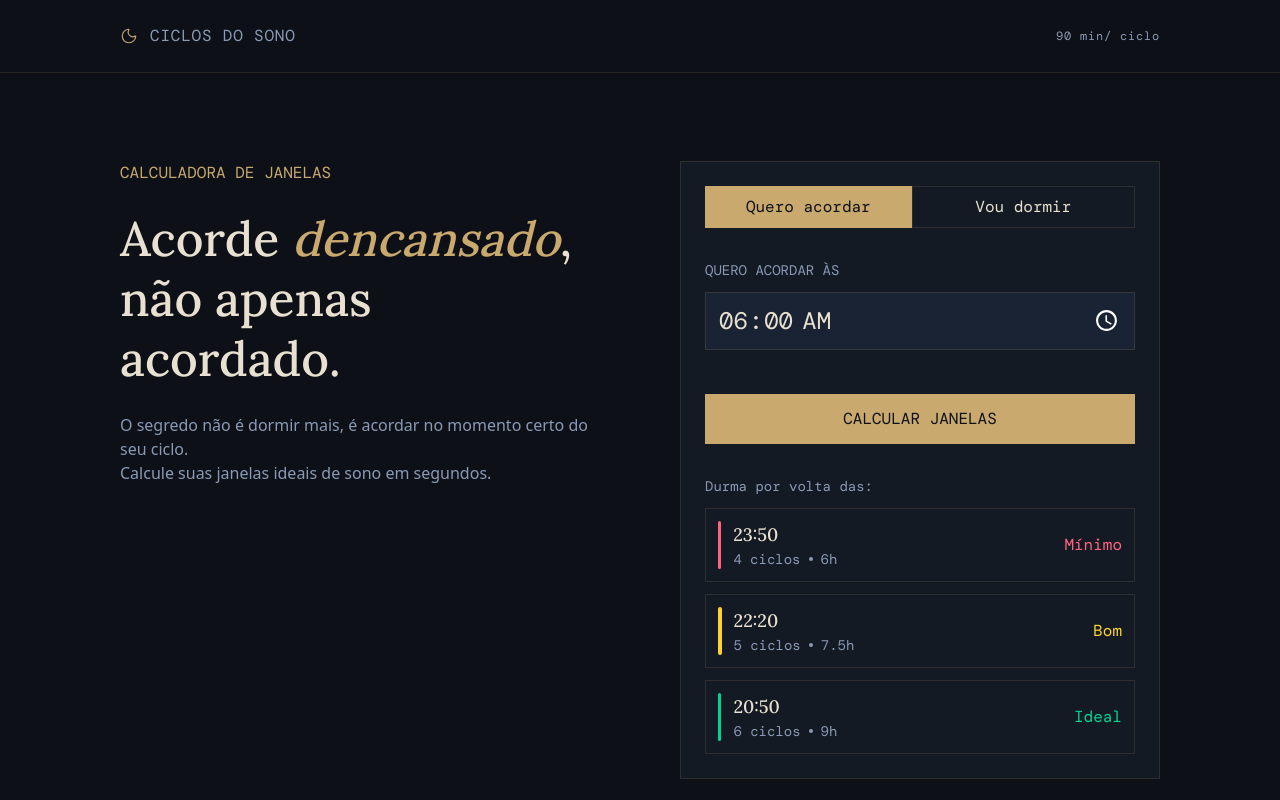
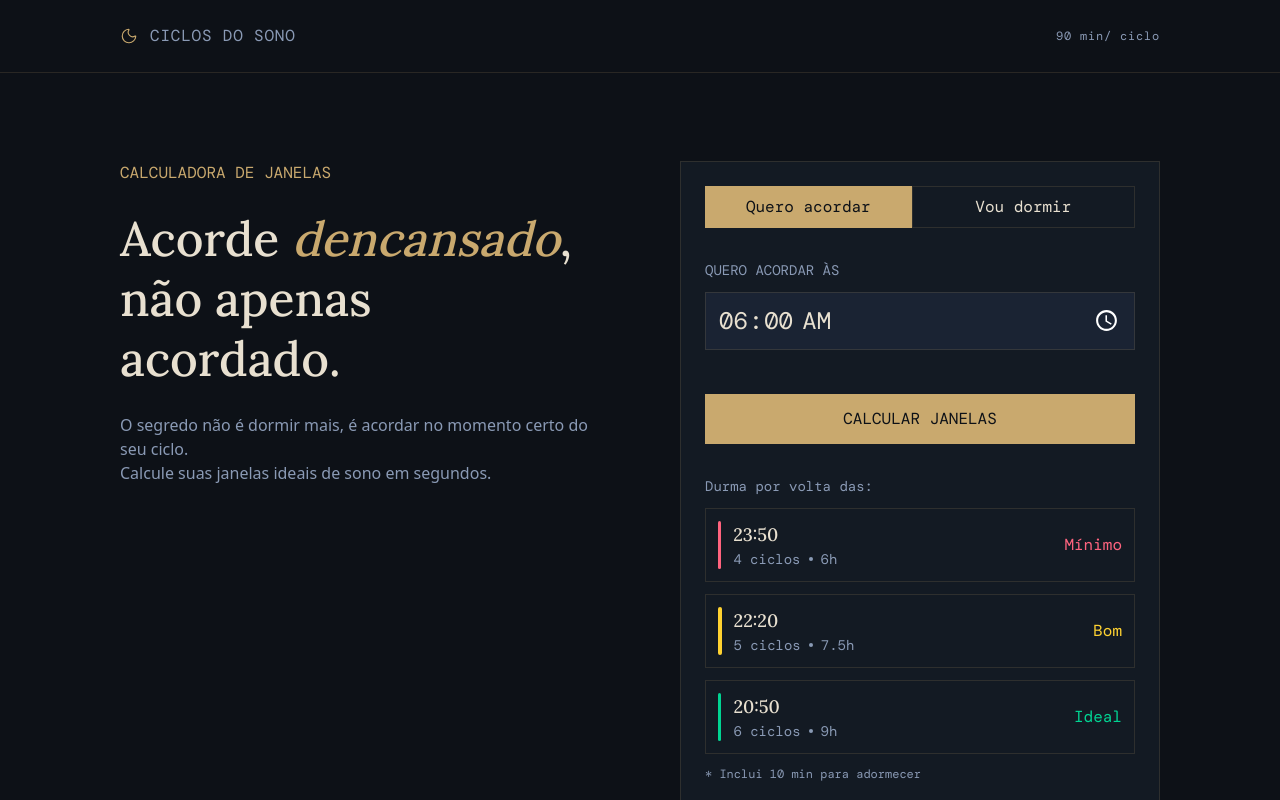
Before and after one commit to marialluiza/sleep-calculator, a Next.js app: page / in a window 1280 px wide. Both pictures are taken after a click on the button "CALCULAR JANELAS". Shown: the top 800 px of the page. Built offline with nearby package versions, Linux system fonts and the light colour scheme; a web font is replaced by a local one.

Commit message:
Adiciona texto informativo no resultado

```diff
--- a/src/features/sleep-calculator/components/Results/index.tsx
+++ b/src/features/sleep-calculator/components/Results/index.tsx
@@ -7,15 +7,23 @@ type ResultsProps = {
 };
 
 const Results = ({ results, resultTitle }: ResultsProps) => {
+  const showTexts = results.length > 0;
+
   return (
     <section className="flex flex-col gap-3">
-      {results.length > 0 && (
+      {showTexts && (
         <h2 className="text-muted-foreground text-sm">{resultTitle}</h2>
       )}
 
       {results.map((result) => (
         <ResultCard key={result.id} result={result} />
       ))}
+
+      {showTexts && (
+        <p className="text-muted-foreground text-xs">
+          * Inclui 10 min para adormecer
+        </p>
+      )}
     </section>
   );
 };
```
